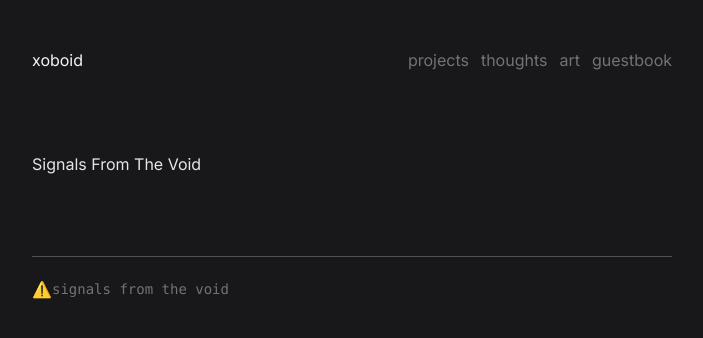
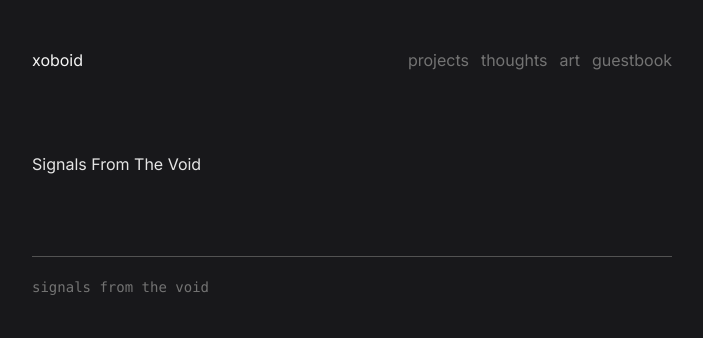
Before and after one commit to x0bd/the-void, a Next.js app: page / in a window 1280 px wide. Shown: the top 338 px of the page, without its empty margins (288-991 px from the left). Built offline with nearby package versions, Linux system fonts and the light colour scheme; no server answers; some icons are missing.

Commit message:
remove lottie animations

```diff
--- a/components/Footer.tsx
+++ b/components/Footer.tsx
@@ -3,7 +3,6 @@
 import Link from "next/link";
 import React from "react";
 import { Icon } from "@iconify/react";
-import Image from "next/image";
 import { Player } from "@lottiefiles/react-lottie-player";
 
 const Footer = () => {
@@ -11,19 +10,9 @@ const Footer = () => {
 		<div className="flex flex-col gap-5">
 			<div className="bg-neutral-600  w-full h-[1px]"></div>
 			<div className="flex justify-between items-center">
-				<div className="flex justify-between items-center">
-					<Player
-						loop
-						autoplay
-						style={{ height: "50px", width: "50px" }}
-						src="https://lottie.host/97b7b3fe-d53b-48ae-b318-af6146299f41/zybAwdKNeG.json"
-						// src="https://lottie.host/910279fc-fdbb-4f2c-9a93-be0f29e17552/JIR8slGAFS.json"
-					/>
-					<h1 className="text-sm text-neutral-500 font-mono">
-						signals from the void
-					</h1>
-				</div>
-
+				<h1 className="text-sm text-neutral-500 font-mono">
+					signals from the void
+				</h1>
 				<div className="flex justify-evenly gap-4">
 					<Link href="/" target="_blank">
 						<Icon icon="pajamas:twitter" />
```
